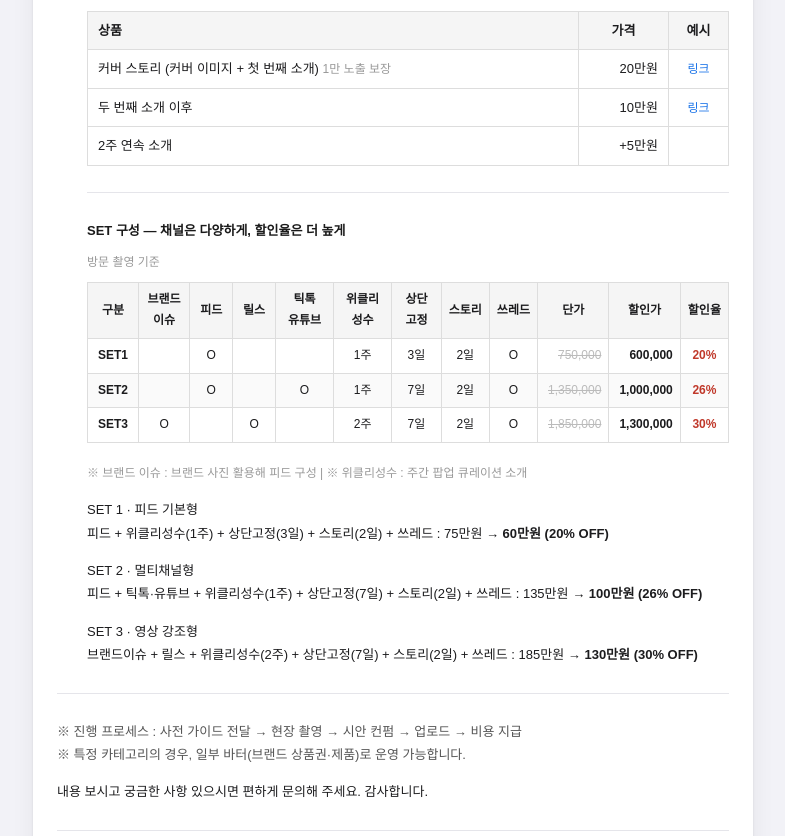
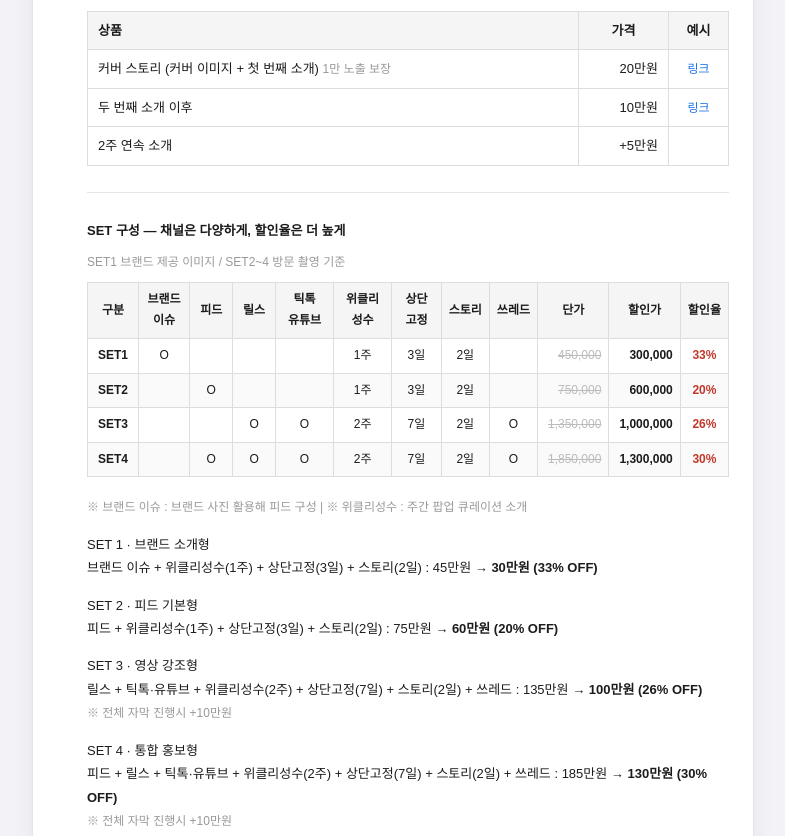
Before and after one commit to geek-yeom/ssd_email, a plain HTML site: page index.html in a window 1280 px wide. Shown: the part 2270-3106 px from the top of the page, without its empty margins (247-1032 px from the left). Drawn offline with Linux system fonts and the light colour scheme.

Commit message:
Update four bundle offerings and full-caption surcharge

```diff
--- a/index.html
+++ b/index.html
@@ -434,8 +434,8 @@ var issueLinks = [
   'https://www.instagram.com/p/C0h6IEDvCvs/',
   'https://www.instagram.com/p/DDa_nvlziTR'
 ];
-var setRows = [["SET1", "", "O", "", "", "1wk", "3d", "2d", "O", "750,000", "600,000", "20%"], ["SET2", "", "O", "", "O", "1wk", "7d", "2d", "O", "1,350,000", "1,000,000", "26%"], ["SET3", "O", "", "O", "", "2wk", "7d", "2d", "O", "1,850,000", "1,300,000", "30%"]];
-var setRowsKo = [["SET1", "", "O", "", "", "1주", "3일", "2일", "O", "750,000", "600,000", "20%"], ["SET2", "", "O", "", "O", "1주", "7일", "2일", "O", "1,350,000", "1,000,000", "26%"], ["SET3", "O", "", "O", "", "2주", "7일", "2일", "O", "1,850,000", "1,300,000", "30%"]];
+var setRows = [["SET1","O","","","","1wk","3d","2d","","450,000","300,000","33%"],["SET2","","O","","","1wk","3d","2d","","750,000","600,000","20%"],["SET3","","","O","O","2wk","7d","2d","O","1,350,000","1,000,000","26%"],["SET4","","O","O","O","2wk","7d","2d","O","1,850,000","1,300,000","30%"]];
+var setRowsKo = [["SET1","O","","","","1주","3일","2일","","450,000","300,000","33%"],["SET2","","O","","","1주","3일","2일","","750,000","600,000","20%"],["SET3","","","O","O","2주","7일","2일","O","1,350,000","1,000,000","26%"],["SET4","","O","O","O","2주","7일","2일","O","1,850,000","1,300,000","30%"]];
 
 var TX = {
   ko: {
@@ -469,10 +469,10 @@ var TX = {
     h3desc: '티징, 브랜드 이벤트 소개 + 팝업 예고<br>브랜드 영상/텍스트 사용, 성수동라이프 톤으로 재구성하여 발행<br>팝업스토어 오픈 전 사전 마케팅에 효과적',
     issueRows: [['인스타그램 피드 (이미지 최대 5장 / 텍스트 400~500자)','25만원']],
     setTitle: 'SET 구성 — 채널은 다양하게, 할인율은 더 높게',
-    setNote: '방문 촬영 기준',
+    setNote: 'SET1 브랜드 제공 이미지 / SET2~4 방문 촬영 기준',
     setHeaders: ['구분','브랜드<br>이슈','피드','릴스','틱톡<br>유튜브','위클리<br>성수','상단<br>고정','스토리','쓰레드','단가','할인가','할인율'],
     setFootnote: '※ 브랜드 이슈 : 브랜드 사진 활용해 피드 구성 | ※ 위클리성수 : 주간 팝업 큐레이션 소개',
-    setItems: ["SET 1 · 피드 기본형<br>피드 + 위클리성수(1주) + 상단고정(3일) + 스토리(2일) + 쓰레드 : 75만원 → <strong>60만원 (20% OFF)</strong>", "SET 2 · 멀티채널형<br>피드 + 틱톡·유튜브 + 위클리성수(1주) + 상단고정(7일) + 스토리(2일) + 쓰레드 : 135만원 → <strong>100만원 (26% OFF)</strong>", "SET 3 · 영상 강조형<br>브랜드이슈 + 릴스 + 위클리성수(2주) + 상단고정(7일) + 스토리(2일) + 쓰레드 : 185만원 → <strong>130만원 (30% OFF)</strong>"],
+    setItems: ["SET 1 · 브랜드 소개형<br>브랜드 이슈 + 위클리성수(1주) + 상단고정(3일) + 스토리(2일) : 45만원 → <strong>30만원 (33% OFF)</strong>","SET 2 · 피드 기본형<br>피드 + 위클리성수(1주) + 상단고정(3일) + 스토리(2일) : 75만원 → <strong>60만원 (20% OFF)</strong>","SET 3 · 영상 강조형<br>릴스 + 틱톡·유튜브 + 위클리성수(2주) + 상단고정(7일) + 스토리(2일) + 쓰레드 : 135만원 → <strong>100만원 (26% OFF)</strong><br><span class=\"notice\">※ 전체 자막 진행시 +10만원</span>","SET 4 · 통합 홍보형<br>피드 + 릴스 + 틱톡·유튜브 + 위클리성수(2주) + 상단고정(7일) + 스토리(2일) + 쓰레드 : 185만원 → <strong>130만원 (30% OFF)</strong><br><span class=\"notice\">※ 전체 자막 진행시 +10만원</span>"],
     process: '※ 진행 프로세스 : 사전 가이드 전달 → 현장 촬영 → 시안 컨펌 → 업로드 → 비용 지급<br>※ 특정 카테고리의 경우, 일부 바터(브랜드 상품권·제품)로 운영 가능합니다.',
     closing: '내용 보시고 궁금한 사항 있으시면 편하게 문의해 주세요. 감사합니다.',
     sigTagline: '매일 새로운 성수동 이야기, <strong>성수동라이프</strong>',
@@ -514,10 +514,10 @@ var TX = {
     h3desc: 'Teaser, brand event intro + pop-up preview<br>Recreated in Sungsooodong editorial tone using brand assets<br>Ideal for pre-opening buzz',
     issueRows: [['Instagram Feed (up to 5 images / 400–500 characters)','KRW 250,000']],
     setTitle: 'Package Bundles — More Channels, Better Rates',
-    setNote: 'Based on on-site shoot',
+    setNote: 'SET1: brand-provided images / SET2–4: on-site shoot',
     setHeaders: ['Bundle','Brand<br>Issue','Feed','Reels','TikTok<br>YouTube','Weekly','Pin','Story','Threads','List Price','Price','Disc.'],
     setFootnote: '※ Brand Issue: feed post using brand-provided assets | ※ Weekly Sungsu: weekly pop-up curation',
-    setItems: ["SET 1 · Feed Essentials<br>Feed + Weekly(1wk) + Pin(3d) + Story(2d) + Threads : KRW 750,000 → <strong>KRW 600,000 (20% OFF)</strong>", "SET 2 · Multi-channel<br>Feed + TikTok/YouTube + Weekly(1wk) + Pin(7d) + Story(2d) + Threads : KRW 1,350,000 → <strong>KRW 1,000,000 (26% OFF)</strong>", "SET 3 · Video Focus<br>Brand Issue + Reels + Weekly(2wk) + Pin(7d) + Story(2d) + Threads : KRW 1,850,000 → <strong>KRW 1,300,000 (30% OFF)</strong>"],
+    setItems: ["SET 1 · Brand Introduction<br>Brand Issue + Weekly(1wk) + Pin(3d) + Story(2d) : KRW 450,000 → <strong>KRW 300,000 (33% OFF)</strong>","SET 2 · Feed Essentials<br>Feed + Weekly(1wk) + Pin(3d) + Story(2d) : KRW 750,000 → <strong>KRW 600,000 (20% OFF)</strong>","SET 3 · Video Focus<br>Reels + TikTok/YouTube + Weekly(2wk) + Pin(7d) + Story(2d) + Threads : KRW 1,350,000 → <strong>KRW 1,000,000 (26% OFF)</strong><br><span class=\"notice\">※ Full captions: +KRW 100,000</span>","SET 4 · Integrated Promotion<br>Feed + Reels + TikTok/YouTube + Weekly(2wk) + Pin(7d) + Story(2d) + Threads : KRW 1,850,000 → <strong>KRW 1,300,000 (30% OFF)</strong><br><span class=\"notice\">※ Full captions: +KRW 100,000</span>"],
     process: '※ Process: Brief → On-site Shoot → Draft Approval → Upload → Payment<br>※ Barter arrangements (gift cards, products) available for select categories.',
     closing: 'Feel free to reach out if you have any questions. Thank you!',
     sigTagline: 'Daily stories from Seongsu-dong — <strong>Sungsooodong</strong>',
```
